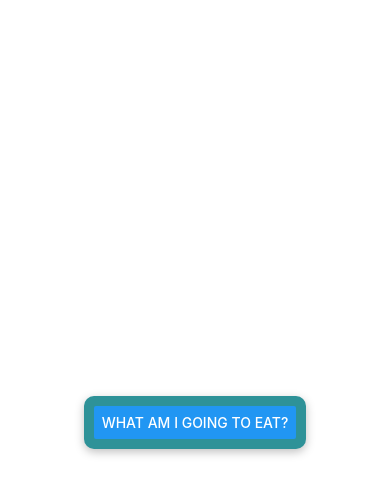
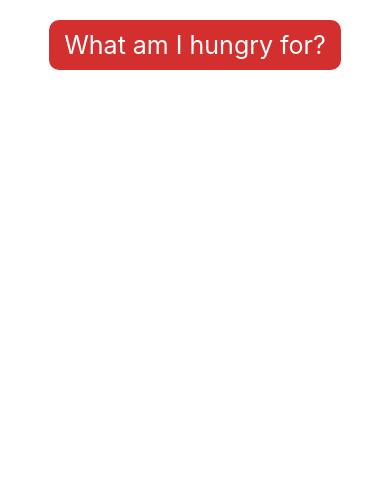
Before and after one commit to MJ-Schnee/random-meal-picker, a React Native app: screen / in a window 390 px wide. Shown: the top 494 px of the page. Built offline with nearby package versions, Linux system fonts and the light colour scheme.

Commit message:
Finalized look of the randomize button

```diff
--- a/App.js
+++ b/App.js
@@ -18,9 +18,6 @@ const primaryColor = '#d32f2f',
 
 const styles = StyleSheet.create({
   container: {
-    flex: 1,
-    justifyContent: 'center',
-    alignItems: 'center',
     backgroundColor: '#ffff',
   },
 });
--- a/src/components/RandomizeButton.js
+++ b/src/components/RandomizeButton.js
@@ -9,6 +9,7 @@ import {
   Button,
   Alert,
   StyleSheet,
+  TouchableHighlight,
 } from 'react-native';
 
 const primaryColor = '#d32f2f',
@@ -18,26 +19,41 @@ const primaryColor = '#d32f2f',
 
 const styles = StyleSheet.create({
   buttonContainer: {
-    backgroundColor: '#2E9298',
+    backgroundColor: primaryColor,
     borderRadius: 10,
     padding: 10,
-    shadowColor: '#000000',
-    shadowOffset: {
-      width: 0,
-      height: 3,
-    },
-    shadowRadius: 10,
-    shadowOpacity: 0.25,
+    marginLeft: '12.5%',
+    marginTop: 20,
+    alignItems: 'center',
+    width: '75%',
+  },
+
+  buttonText: {
+    color: primaryTextColor,
+    fontSize: 25,
   },
 });
 
-export default function RandomizeButton() {
-  return (
-    <View style={styles.buttonContainer}>
-      <Button
-        title="What am I going to eat?"
-        onPress={() => Alert.alert('Simple Button pressed')}
-      />
-    </View>
-  );
+export default class RandomizeButton extends React.Component {
+  constructor(props) {
+    super(props);
+    this.state = {};
+  }
+
+  onPress = () => {
+    this.setState({});
+  };
+
+  render() {
+    return (
+      <TouchableHighlight
+        style={styles.buttonContainer}
+        onPress={this.onPress}
+        underlayColor={primaryDarkColor}>
+        <View>
+          <Text style={styles.buttonText}>What am I hungry for?</Text>
+        </View>
+      </TouchableHighlight>
+    );
+  }
 }
```
